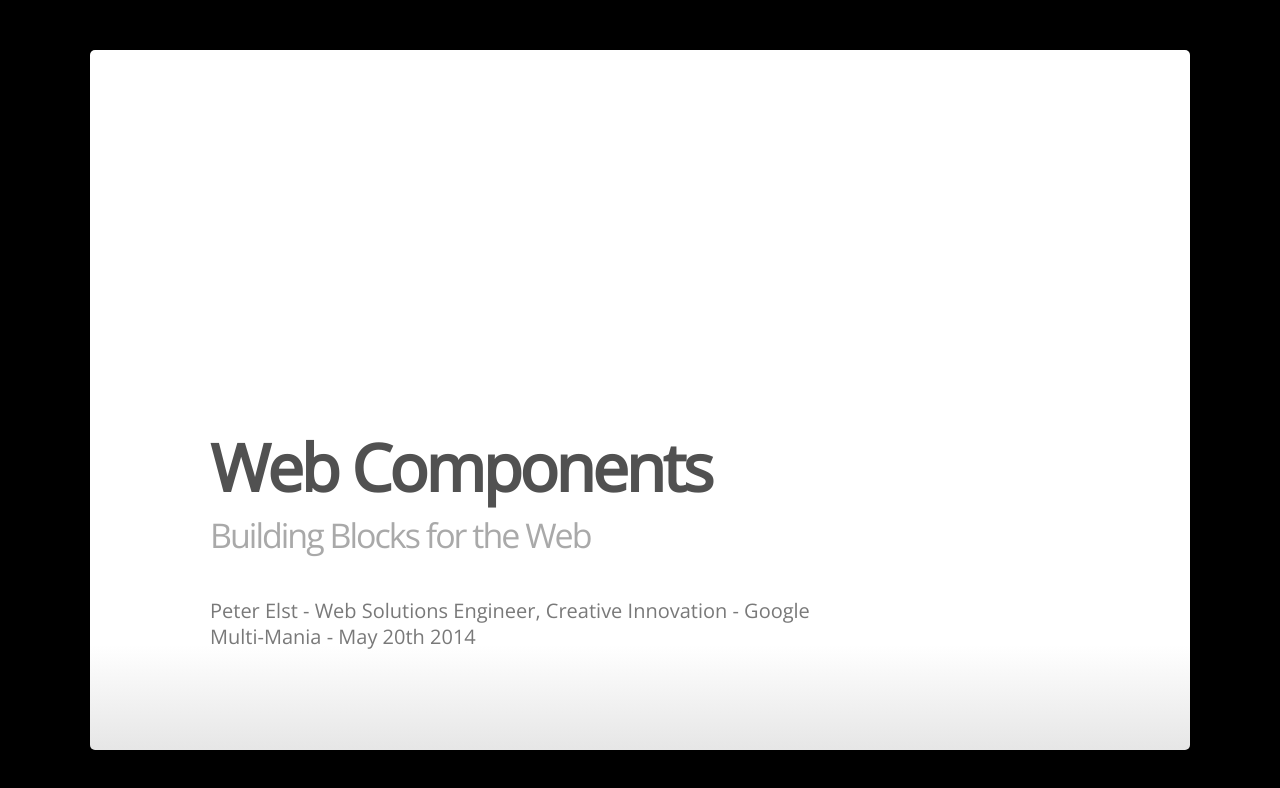
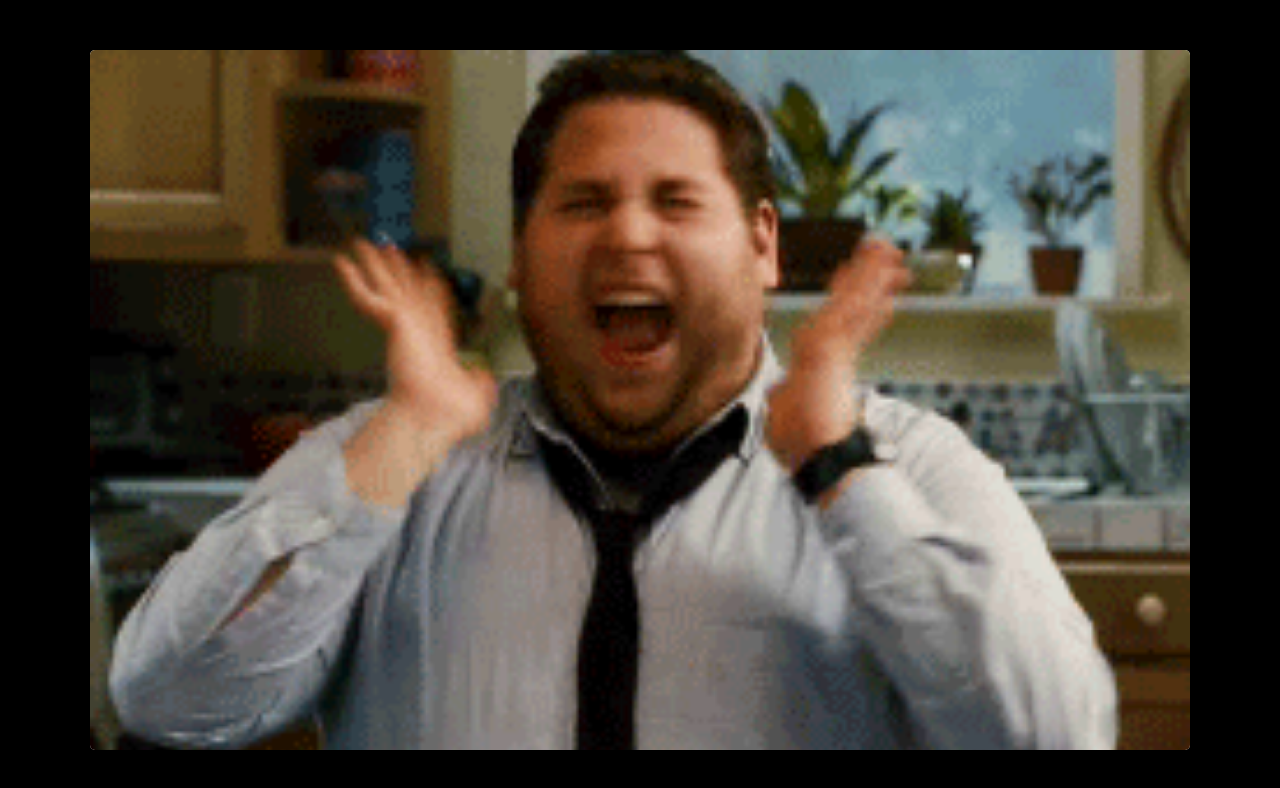
Before and after one commit to peterelst/webcomponents-intro, a plain HTML site: page slides/index.html in a window 1280 px wide. Both pictures are taken after a click on the element 1240 px from the left and 400 px from the top of the page. Drawn offline with nearby package versions, Linux system fonts and the light colour scheme.

Commit message:
slides update

```diff
--- a/slides/index.html
+++ b/slides/index.html
@@ -30,6 +30,9 @@ URL: https://code.google.com/p/io-2012-slides
     </hgroup>
   </slide>
 
+  <slide class="fill nobackground" style="background-image: url(images/excited.gif)">
+  </slide>
+
   <slide class="backdrop"></slide>
 
 </slides>
--- a/slides/slide_config.js
+++ b/slides/slide_config.js
@@ -19,7 +19,7 @@ var SLIDE_CONFIG = {
   // Author information
   presenters: [{
     name: 'Peter Elst',
-    company: 'Web Solutions Engineer, Creative Innovation - Google',
+    company: 'Web Solutions Engineer, Google',
     gplus: 'http://www.google.com/+peterelst',
     twitter: '@peterelst',
     www: 'http://www.peterelst.com',
```
Also changed, not shown: slides/images/excited.gif (added), 1 other file.
